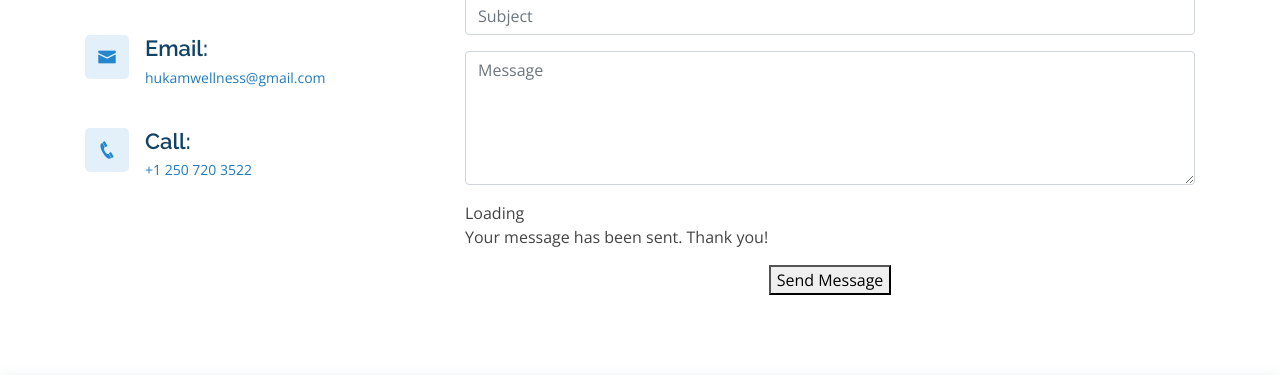
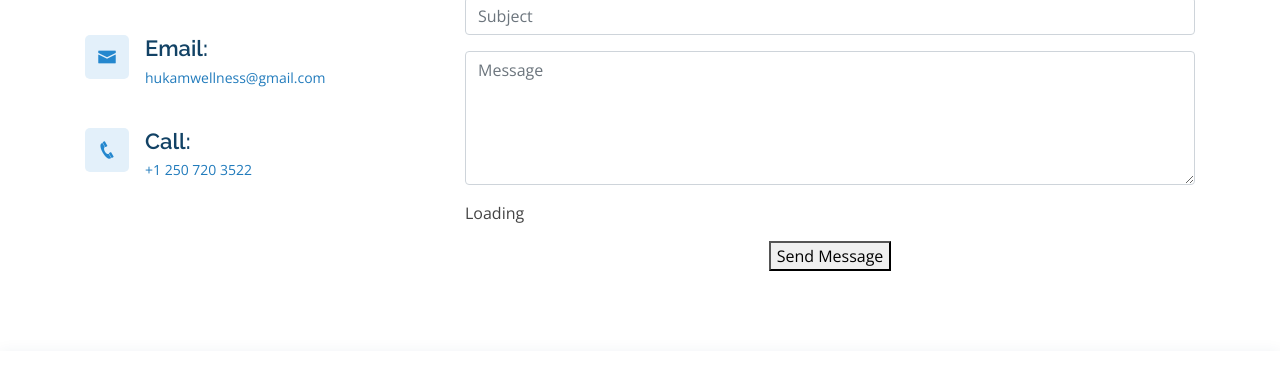
Before and after one commit to jaggilidhar/hukamwellness, a plain HTML site: page index.html in a window 1280 px wide. Shown: the part 2617-3006 px from the top of the page. Drawn offline with nearby package versions, Linux system fonts and the light colour scheme.

Commit message:
contact form

```diff
--- a/index.html
+++ b/index.html
@@ -234,8 +234,7 @@
               <div class="mb-3">
                 <div class="loading">Loading</div>
                 <div class="error-message"></div>
-                <div class="sent-message">Your message has been sent. Thank you!</div>
-              </div>
+                              </div>
               <div class="text-center"><button type="submit">Send Message</button></div>
             </form>
 
```
